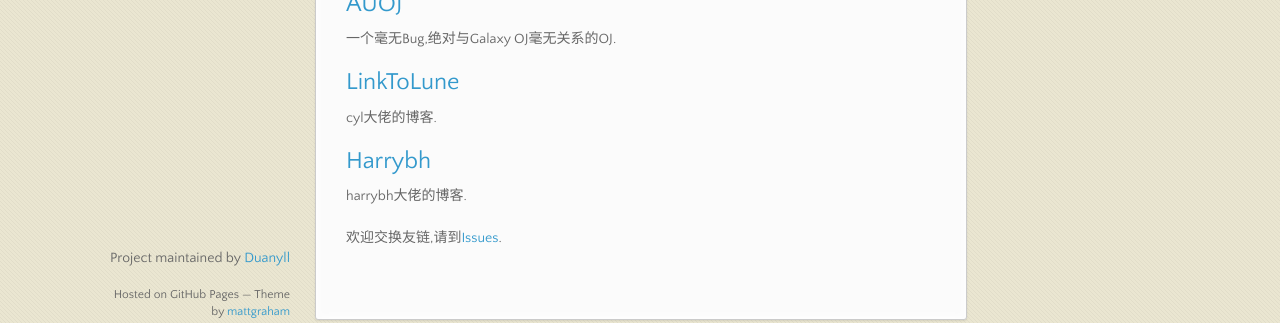
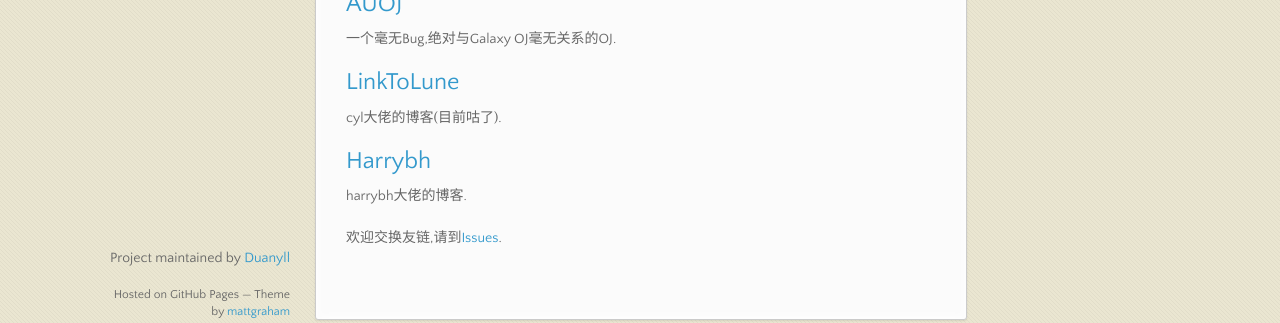
Before and after one commit to Duanyll/duanyll.com, a Jekyll site: the page built from links.md, in a window 1280 px wide and 929 px high. Shown: the part 569-892 px from the top of the window. Built offline with Jekyll 4.4.1, drawn with Linux system fonts in a browser that asks for light colours; some of the changed lines change nothing that is shown.

Commit message:
Update links.md

```diff
--- a/links.md
+++ b/links.md
@@ -10,8 +10,8 @@
 
 llf大佬的博客.
 
-- [llf大佬的早期博客](2018.llf0703.com)
-- [llf大佬的项目](pro.llf0703.com)
+- [llf大佬的早期博客](https://2018.llf0703.com)
+- [llf大佬的项目](https://pro.llf0703.com)
 
 ## [CasterSoft](http://castersoft.com)
 
@@ -27,7 +27,7 @@
 
 ## [LinkToLune](https://linktolune.github.io/)
 
-cyl大佬的博客.
+cyl大佬的博客(目前咕了).
 
 ## [Harrybh](https://harrybh.github.io/)
 
```
